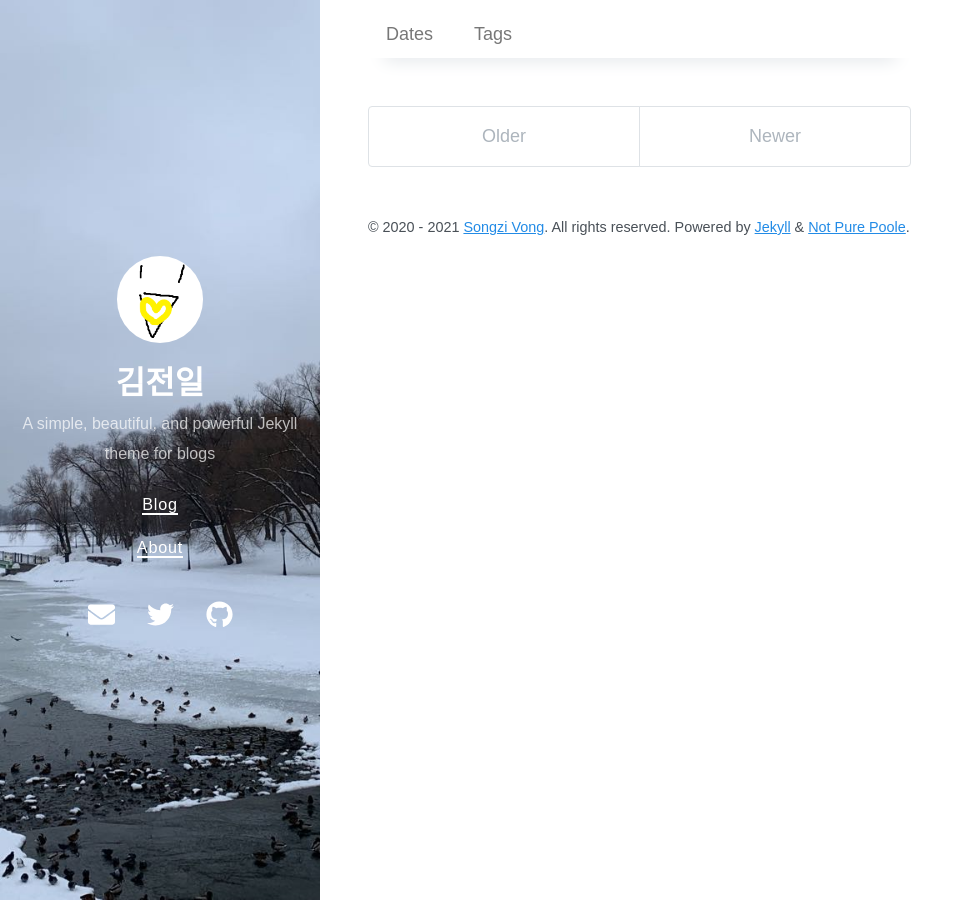
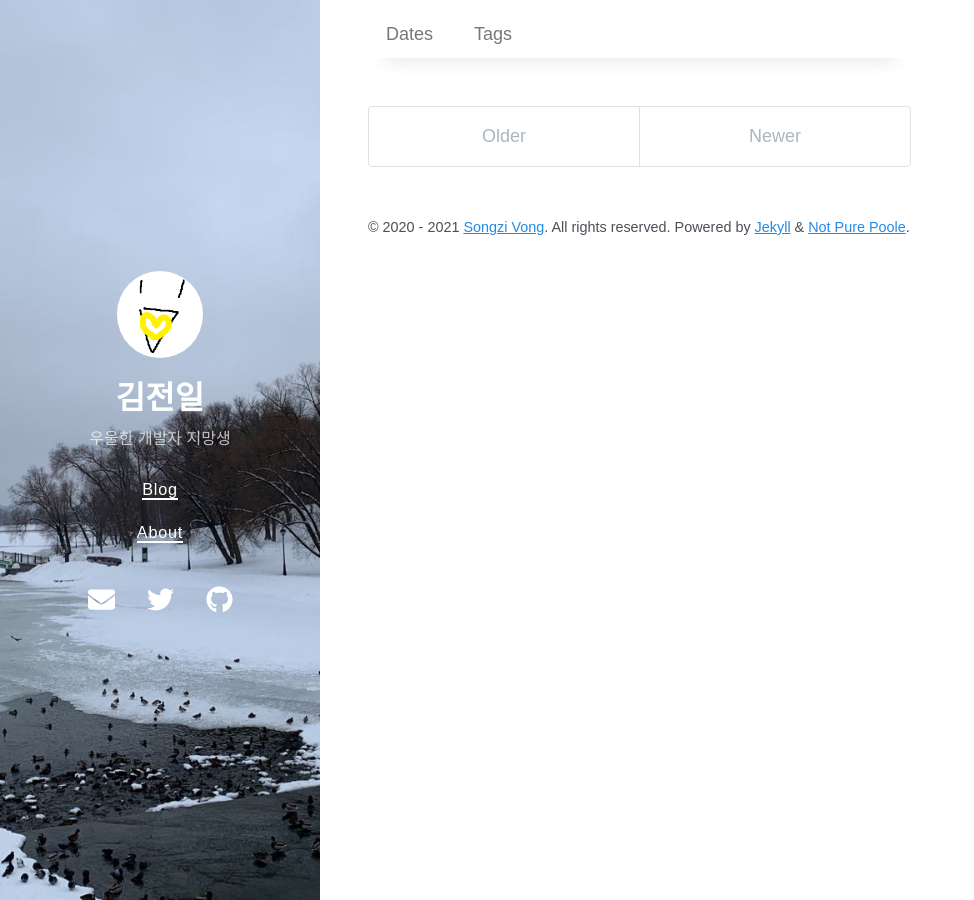
Before and after one commit to clappingmin/clappingmin.github.io, a Jekyll site: the page built from index.markdown, in a window 1280 px wide. Shown: the whole page, without its empty margins (0-974 px from the left). Built offline with Jekyll 4.4.1, drawn with Linux system fonts in a browser that asks for light colours; nearby versions of some CDN libraries; the list of posts is cut into pages by our own code.

Commit message:
프로필 수정

```diff
--- a/_config.yml
+++ b/_config.yml
@@ -1,6 +1,6 @@
 # Setup
 title: 김전일
-description: A simple, beautiful, and powerful Jekyll theme for blogs
+description: 우울한 개발자 지망생
 url: https://clappingmin.github.io
 avatar: /pro_heart.png
 paginate: 5
```
